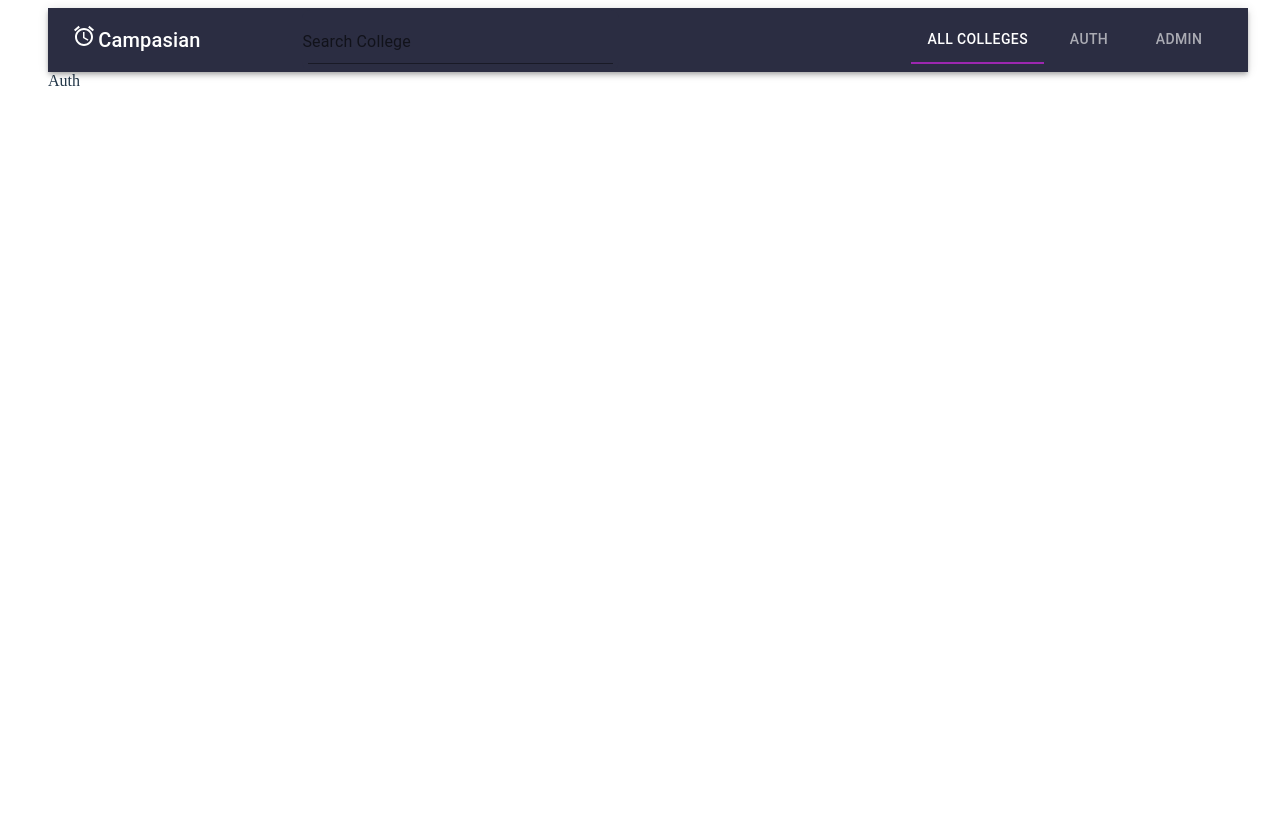
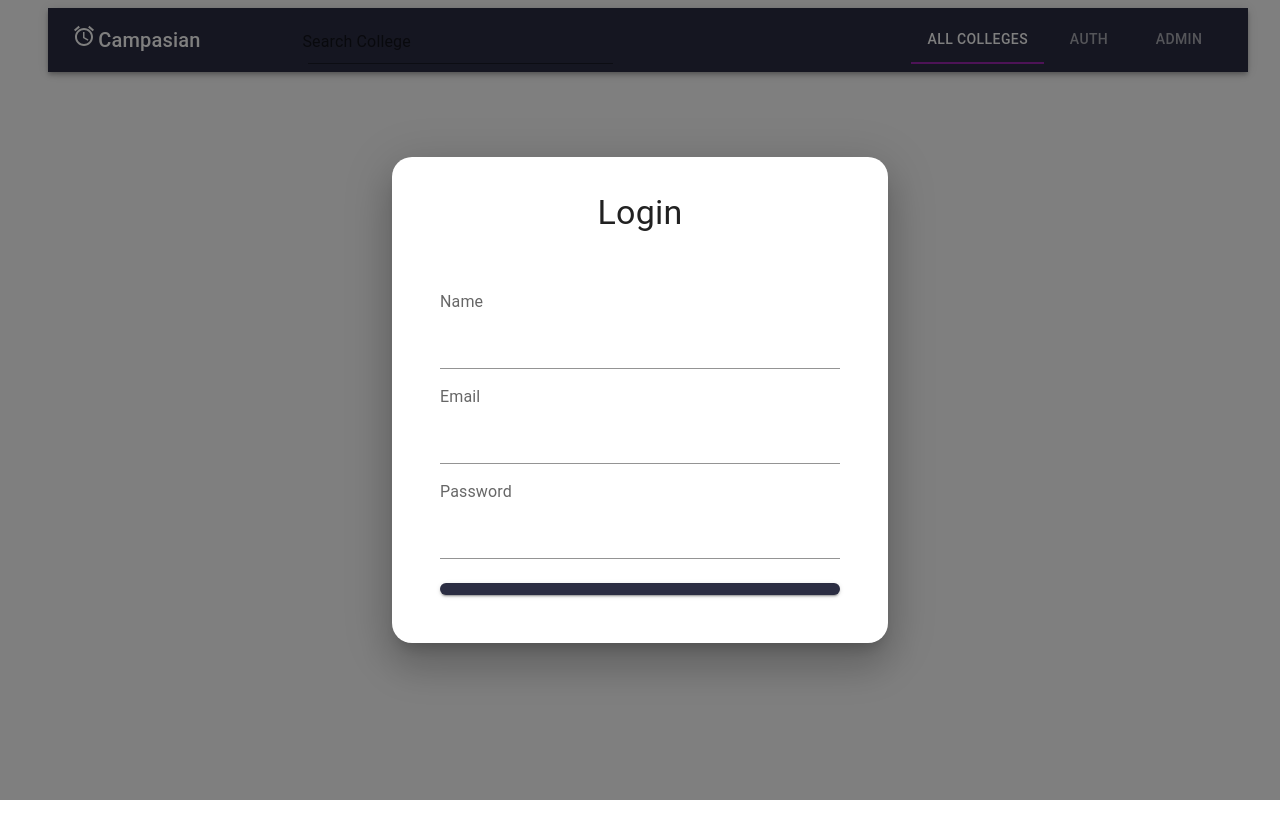
Before and after one commit to kabirshuvo/Campasian-FrontEnd, a React (Vite) app in the folder frontend-college-booking-app/: page /auth in a window 1280 px wide. Built offline with nearby package versions, Linux system fonts and the light colour scheme; no server answers.

Commit message:
Login form Added

```diff
--- a/frontend-college-booking-app/src/components/Header/Auth/Auth.jsx
+++ b/frontend-college-booking-app/src/components/Header/Auth/Auth.jsx
@@ -1,8 +1,11 @@
+import AuthForm from "./AuthForm"
 
 
 const Auth = () => {
   return (
-    <div>Auth</div>
+    <div>
+      <AuthForm/>
+    </div>
   )
 }
 
--- /dev/null
+++ b/frontend-college-booking-app/src/components/Header/Auth/AuthForm.jsx
@@ -0,0 +1,89 @@
+import { Box, Button, Dialog, FormLabel, IconButton, TextField, Typography } from "@mui/material"
+import { useState } from "react";
+import { Link } from "react-router-dom"
+const labelStyle = { mt: 1, mb: 1 };
+const AuthForm = () => {
+    const [inputs, setInputs] = useState({
+        name: "",
+        email: "",
+        password: "",
+      });
+  return (
+    <Dialog PaperProps={{ style: { borderRadius: 20 } }} open={true}>
+      <Box sx={{ ml: "auto", padding: 1 }}>
+        <IconButton LinkComponent={Link} to="/">
+          {/* <CloseRoundedIcon /> */}
+        </IconButton>
+      </Box>
+      <Typography variant="h4" textAlign={"center"}>
+        {/* {isSignup ? "Signup" : "Login"} */}
+        Login
+      </Typography>
+      <form
+    //   onSubmit={handleSubmit}
+      >
+        <Box
+          padding={6}
+          display={"flex"}
+          justifyContent={"center"}
+          flexDirection="column"
+          width={400}
+          margin="auto"
+          alignContent={"center"}
+        >
+          {/* {!isAdmin && isSignup && ( */}
+            <>
+              {" "}
+              <FormLabel sx={labelStyle}>Name</FormLabel>
+              <TextField
+                value={inputs.name}
+                // onChange={handleChange}
+                margin="normal"
+                variant="standard"
+                type={"text"}
+                name="name"
+              />
+            </>
+          {/* )} */}
+          <FormLabel sx={labelStyle}>Email</FormLabel>
+          <TextField
+            value={inputs.email}
+            // onChange={handleChange}
+            margin="normal"
+            variant="standard"
+            type={"email"}
+            name="email"
+          />
+          <FormLabel sx={labelStyle}>Password</FormLabel>
+          <TextField
+            value={inputs.password}
+            // onChange={handleChange}
+            margin="normal"
+            variant="standard"
+            type={"password"}
+            name="password"
+          />
+          <Button
+            sx={{ mt: 2, borderRadius: 10, bgcolor: "#2b2d42" }}
+            type="submit"
+            fullWidth
+            variant="contained"
+          >
+            {/* {isSignup ? "Signup" : "Login"} */}
+          </Button>
+          {/* {!isAdmin && (
+            <Button
+              onClick={() => setIsSignup(!isSignup)}
+              sx={{ mt: 2, borderRadius: 10 }}
+              fullWidth
+            >
+              Switch To {isSignup ? "Login" : "Signup"}
+            </Button>
+          )} */}
+        </Box>
+      </form>
+    </Dialog>
+  )
+}
+
+export default AuthForm
```
Also changed, not shown: frontend-college-booking-app/src/components/Header/Auth/AdminAuth.jsx (added, +9 -0 lines).
